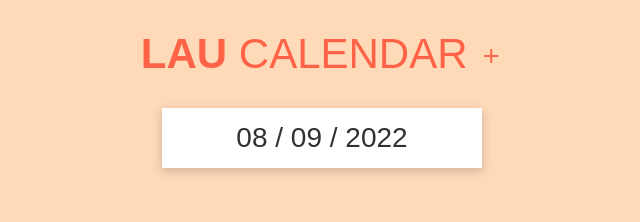
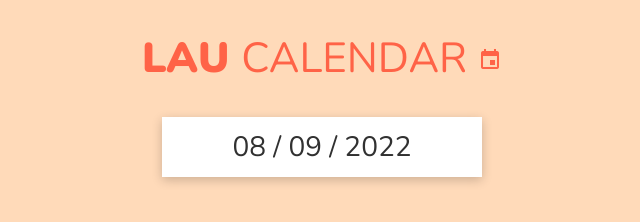
Before and after one commit to laura-barrera-valdes/Calendario, a plain HTML site: page index.html in a window 1280 px wide. Shown: the whole page, without its empty margins (318-958 px from the left). Drawn offline with nearby package versions, Linux system fonts and the light colour scheme.

Commit message:
cambie la familia tipografica

```diff
--- a/index.html
+++ b/index.html
@@ -8,9 +8,15 @@
 
 	<link href="https://fonts.googleapis.com/icon?family=Material+Icons" rel="stylesheet">
 	<link rel="stylesheet" href="main.css" />
+
+	<!-- tipografias -->
+	<link rel="preconnect" href="https://fonts.googleapis.com">
+	<link rel="preconnect" href="https://fonts.gstatic.com" crossorigin>
+	<link href="https://fonts.googleapis.com/css2?family=Nunito:ital,wght@0,200;0,300;0,400;0,500;0,600;0,700;0,800;0,900;1,200;1,300;1,400;1,500;1,600;1,700;1,800;1,900&display=swap" rel="stylesheet">
+
 </head>
 <body>
-	<h1>LAU <span> CALENDAR </span> <i class="material-icons">add</i> </h1>
+	<h1>LAU <span> CALENDAR </span> <i class="material-icons">event</i> </h1>
 
 	<div class="date-picker">
 		<div class="selected-date"></div>
--- a/main.css
+++ b/main.css
@@ -2,11 +2,11 @@
 	margin: 0;
 	padding: 0;
 	box-sizing: border-box;
+	font-family: 'Nunito', sans-serif;
 }
 
 body {
 	background-color: peachpuff;
-	font-family: 'Saira', Arial, Helvetica, sans-serif;
 }
 
 h1 {
```
